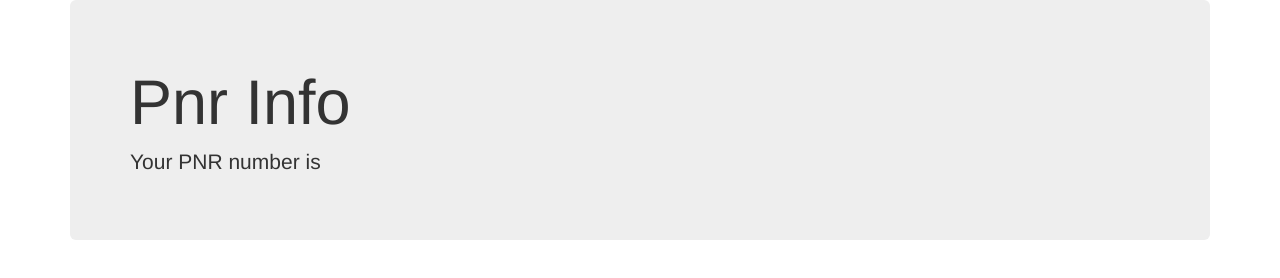
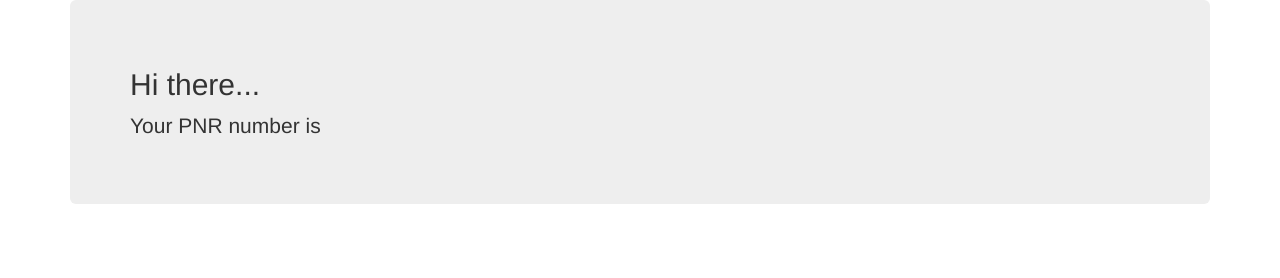
Before and after one commit to redhat125/redhat125.github.io, a plain HTML site: page irctcbooking.html in a window 1280 px wide. Drawn offline with nearby package versions, Linux system fonts and the light colour scheme.

Commit message:
Update irctcbooking.html

```diff
--- a/irctcbooking.html
+++ b/irctcbooking.html
@@ -7,7 +7,7 @@
 
     <div class="container">
       <div class="jumbotron">
-        <h1>Pnr Info</h1>
+        <h2>Hi there...</h2>
         <p> Your PNR number is <sapn id="pnrnumber"></sapn></p>
       </div>
     </div>
```
